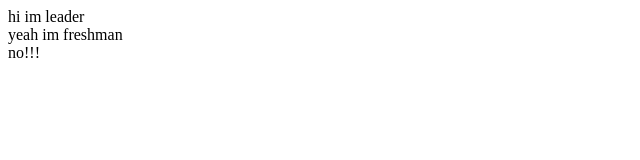
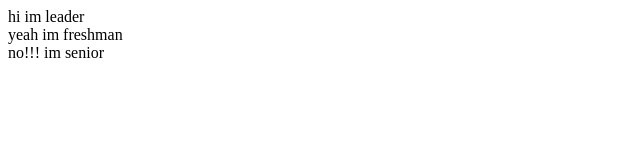
Before and after one commit to itsbamee/B-project, a plain HTML site: page index.html in a window 1280 px wide. Shown: the full height of the page, 0-640 px from the left. Drawn offline with Linux system fonts and the light colour scheme.

Commit message:
senior answer

```diff
--- a/index.html
+++ b/index.html
@@ -15,6 +15,7 @@
   </main>
   <footer>
     no!!!
+    im senior
   </footer>
 </body>
 </html>
```
